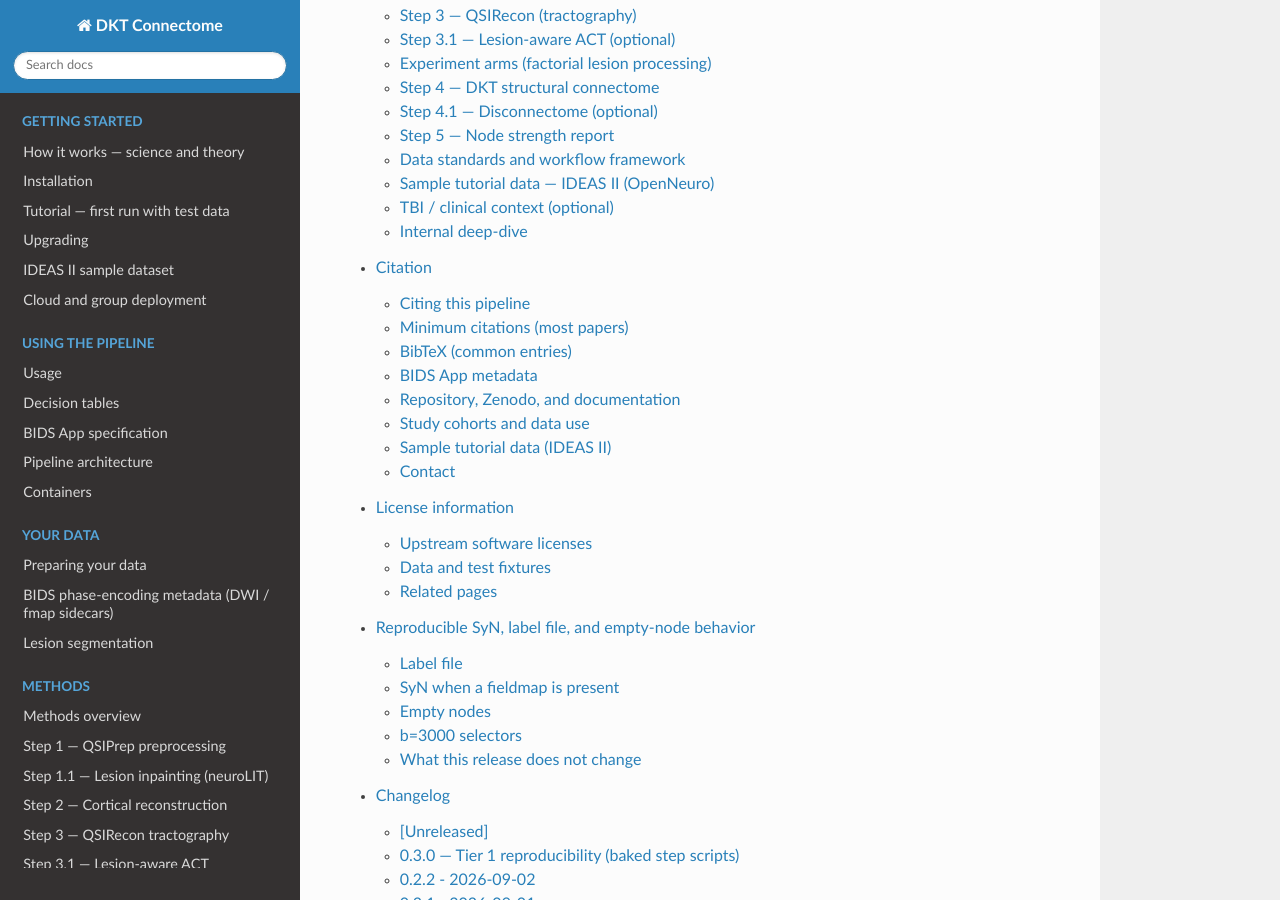
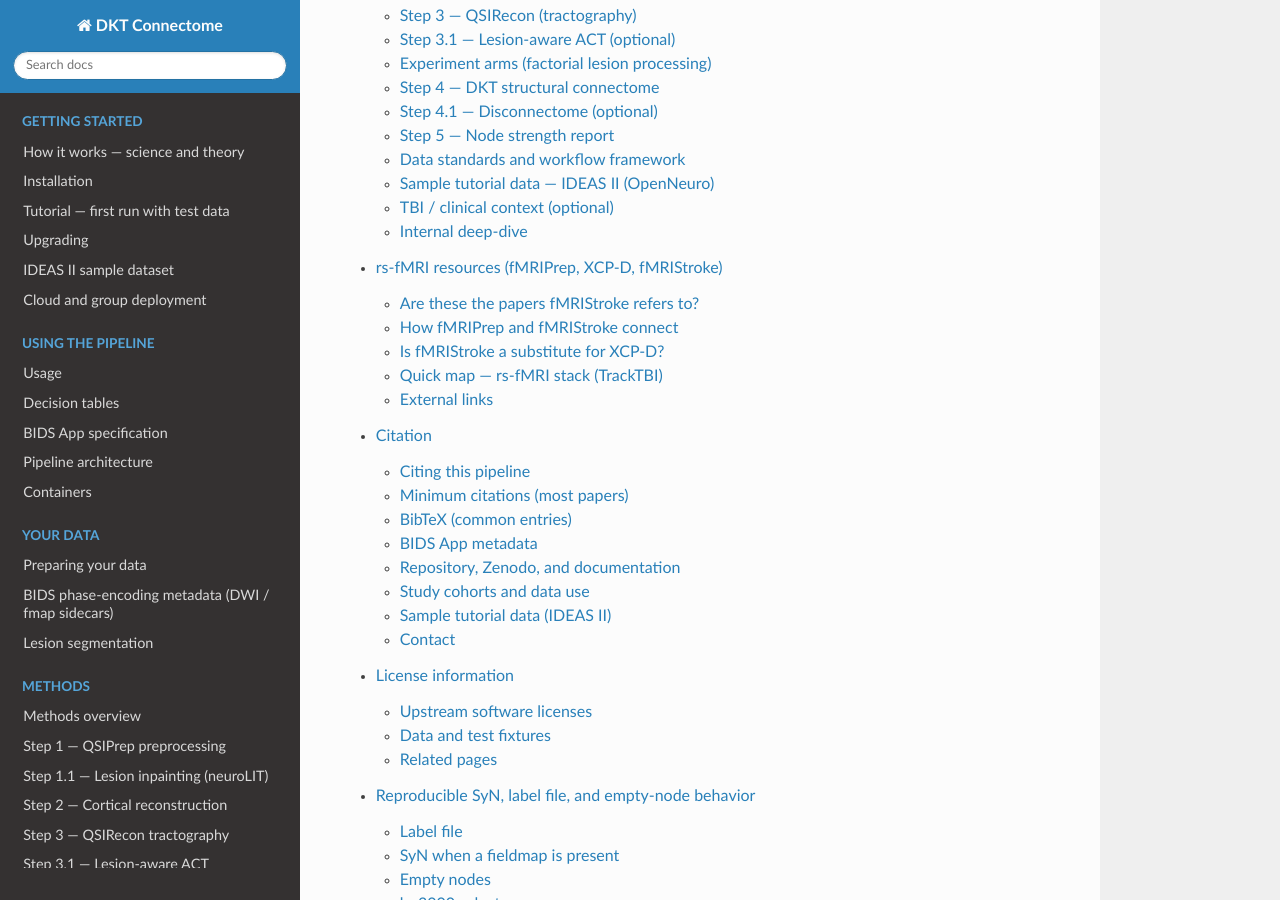
Before and after one commit to phindagijimana/dkt_connectome, a Sphinx documentation site: the page built from dwi_pipeline/docs/index.rst, in a window 1280 px wide and 900 px high, scrolled down 12356 px. Built offline with Sphinx 7.4.7 and the Read the Docs theme 3.1.0, drawn with Linux system fonts in a browser that asks for light colours; part of the change alters nothing that is shown.

Commit message:
Document rs-fMRI pipeline steps and link to fMRI_pipeline/fmri_pipeline.md.
Co-authored-by: Cursor <cursoragent@cursor.com>

````diff
--- a/dwi_pipeline/docs/home.md
+++ b/dwi_pipeline/docs/home.md
@@ -28,7 +28,7 @@ Use **Linux + Apptainer** on a workstation or HPC (FreeSurfer license required).
 | **Pipeline stages** | [Pipeline steps](pipeline_steps.md) · [Architecture](architecture.md) |
 | **Prepare BIDS** | [Preparing your data](preparing_data.md) |
 | **Upgrade** | [Upgrading](upgrading.md) |
-| **Methods & citations** | [Methods](methods/index.md) · [References](references.md) |
+| **Methods & citations** | [Methods](methods/index.md) · [References](references.md) · [rs-fMRI resources](resources.md) |
 | **Problems** | [FAQ](faq.md) · [Troubleshooting](troubleshooting.md) |
 
 ```{note} Upstream tools
--- a/dwi_pipeline/docs/index.rst
+++ b/dwi_pipeline/docs/index.rst
@@ -74,6 +74,7 @@ Contents
    troubleshooting
    comparisons
    references
+   resources
    citation
    license
    repro_sdc_lut
--- a/dwi_pipeline/docs/references.md
+++ b/dwi_pipeline/docs/references.md
@@ -19,6 +19,7 @@ Layout follows the [QSIPrep citing guide](https://qsiprep.readthedocs.io/en/0.22
 | **4.1** | Disconnectome | Griffis et al. 2019; Kuceyeski et al. 2013 |
 | **5** | Node strength / report | Rubinov & Sporns 2010; Piper et al. 2026 |
 | **All** | BIDS layout & BIDS App | Gorgolewski et al. 2016; Gorgolewski et al. 2017 |
+| **rs-fMRI (optional)** | fMRIPrep → XCP-D; optional fMRIStroke | See [rs-fMRI resources](resources.md) (Yourganov 2017; Siegel 2016/2017; Schaefer 2018; fMRIStroke JOSS 2024) |
 
 ---
 
--- /dev/null
+++ b/dwi_pipeline/docs/resources.md
@@ -0,0 +1,92 @@
+# rs-fMRI resources (fMRIPrep, XCP-D, fMRIStroke)
+
+Optional **resting-state fMRI** path for TrackTBI / Paper 2 lives in the repository’s **`fMRI_pipeline/`** tree (local pilot scripts; not part of the DKT Connectome Snakemake app). This page ties **literature**, **tool roles**, and **official fMRIStroke documentation** to how we run cohorts.
+
+For structural (DWI) citations, see [References by step](references.md). For **each fMRI stage, scripts, containers, and outputs**, see [`fMRI_pipeline/fmri_pipeline.md`](../../fMRI_pipeline/fmri_pipeline.md). Science and arms A–D: `fMRI_pipeline/FC.md`; fMRIStroke ops: `fMRI_pipeline/configs/fmristroke.md`.
+
+---
+
+## Are these the papers fMRIStroke refers to?
+
+**Yes.** The citations at the bottom of [fMRIStroke — Outputs](https://fmristroke.readthedocs.io/en/latest/outputs.html) are the methodological sources fMRIStroke builds on. They appear in the tool docs as `[Yourganov2017]`, `[Siegel2016]`, `[Siegel2017]`, and `[Scheafer2018]` (Schaefer atlas spelling in the upstream docs).
+
+| Tag | Role in fMRIStroke | Reference |
+|-----|-------------------|-----------|
+| **Yourganov2017** | Lesion-aware denoising: WM/CSF + **ICA components overlapping the lesion ROI** (`ICLesionGS`, `SimpleLesionGS`); core stroke rs-fMRI artifact removal | Yourganov G, Fridriksson J, Stark B, Rorden C. Removal of artifacts from resting-state fMRI data in stroke. *Neuroimage Clin* 2017. [10.1016/j.nicl.2017.10.027](https://doi.org/10.1016/j.nicl.2017.10.027) |
+| **Siegel2016** | **Hemodynamic lag** after stroke distorts FC; motivates lag maps in fMRIStroke QC | Siegel JS, Snyder AZ, Ramsey L, Shulman GL, Corbetta M. The effects of hemodynamic lag on functional connectivity and behavior after stroke. *J Cereb Blood Flow Metab* 2016. [10.1177/0271678X15614846](https://doi.org/10.1177/0271678X15614846) |
+| **Siegel2017** | Practical guidance on **measuring FC in stroke** (lag, exclusions); supports interpreting lag reports | Siegel JS, Shulman GL, Corbetta M. Measuring functional connectivity in stroke: Approaches and considerations. *J Cereb Blood Flow Metab* 2017. [10.1177/0271678X17709198](https://doi.org/10.1177/0271678X17709198) |
+| **Schaefer2018** | Default **atlas for fMRIStroke connectivity matrices** (400 ROIs / Yeo networks); not the DKT graph used for SC–FC coupling in our pipeline | Schaefer A, Kong R, Gordon EM, Laumann TO, Zuo XN, Holmes AJ, Eickhoff SB, Yeo BTT. Local-global parcellation of the human cerebral cortex from intrinsic functional connectivity MRI. *Cerebral Cortex* 2018. [10.1093/cercor/bhx179](https://doi.org/10.1093/cercor/bhx179) |
+
+**Implementation paper (tool itself):** Lamouroux A, Lioi G, Coloigner J, Maurel P, Farrugia N. fMRIStroke: A preprocessing pipeline for fMRI Data from Stroke patients. *JOSS* 2024. [10.21105/joss.06636](https://doi.org/10.21105/joss.06636) · [GitHub alixlam/fmristroke](https://github.com/alixlam/fmristroke)
+
+---
+
+## How fMRIPrep and fMRIStroke connect
+
+fMRIStroke is a **BIDS App that runs after fMRIPrep**. It does **not** read FreeSurfer `SUBJECTS_DIR` directly; it indexes **precomputed fMRIPrep derivatives** under `--fmriprep_dir`.
+
+```text
+BIDS (T1w, task-rest BOLD, optional *_label-lesion_roi.nii.gz)
+        │
+        ▼
+   fMRIPrep  ──►  $OUT_ROOT/fmriprep/   (motion, SDC, BOLD→T1w, confounds, surfaces/fsLR if FS available)
+        │
+        ├──►  XCP-D (our primary FC stream; see below)
+        │
+        └──►  fMRIStroke  ──►  $OUT_ROOT/fmristroke/
+              • Lesion on coregistration plots
+              • Extra confounds (lesion signal, WM/CSF+lesion, ICA–lesion)
+              • Lag / correlation maps (Siegel lineage)
+              • Multiple denoised BOLD pipelines (Yourganov-style JSON strategies)
+              • Optional Schaefer connectivity `.npy` (not DKT)
+```
+
+**Inputs fMRIStroke expects (official):**
+
+- **BIDS root:** T1w, rs-fMRI, binary lesion mask with `_roi` suffix in `anat/` (see [Usage Notes](https://fmristroke.readthedocs.io/en/latest/usage.html)); `.bidsignore` entry for `*_roi.nii.gz` if needed.
+- **`--fmriprep_dir`:** fMRIPrep derivative tree (T1w-space preproc BOLD, brain masks, confounds TSV, and FreeSurfer-derived segmentations in the layout its grabber expects).
+
+**Outputs (summary):** See [Outputs of fMRIStroke](https://fmristroke.readthedocs.io/en/latest/outputs.html) — HTML QC (coregistration with ROI, hemodynamic lag maps), extended `desc-confounds_timeseries`, `pipeline-*_desc-denoised_bold`, and optional atlas connectivity matrices.
+
+**Version note (TrackTBI pilot):** fMRIStroke **1.0.0** documents compatibility with fMRIPrep derivatives from versions **prior to 24.0.0**; our pilot uses **fMRIPrep 24.1.1**. **`run_fmristroke.sh`** runs **`stage_fmristroke_fmriprep_anat.sh`** first to write `desc-aseg` / `desc-aparcaseg` dseg NIfTIs from `FS_SUBJECTS_DIR` onto the `desc-preproc_T1w` grid (see `fMRI_pipeline/configs/fmristroke.md`).
+
+---
+
+## Is fMRIStroke a substitute for XCP-D?
+
+**No — not in our prespecified pipeline.**
+
+| | **XCP-D** (Stage 2) | **fMRIStroke** (optional Stage 1b) |
+|---|---------------------|--------------------------------------|
+| **Runs on** | fMRIPrep derivatives only | BIDS + fMRIPrep derivatives |
+| **Primary goal** | Standard post-fMRIPrep denoising + **LINC/fsLR** atlas FC (Gordon, HCP, 4S, …) | **Stroke-specific** QC, confounds, ICA–lesion denoising, **lag maps** |
+| **Lesion logic** | None (generic 36P-style path in our `run_xcpd.sh`) | Lesion signal, WM/CSF+lesion, ICLesionGS ([Yourganov2017](https://doi.org/10.1016/j.nicl.2017.10.027)) |
+| **DKT aligned with SC** | Via our **Stage 3–4** (`postprocess_dkt.py` + `apply_lesion_fc_mask.py`) on XCP-D (or fMRIPrep fallback BOLD in LINC mode) | Optional **Stages 3b–4b** on fMRIStroke denoised BOLD, same DKT + lesion censoring |
+| **Default atlas FC inside tool** | Gordon / HCP / 4S / Glasser (XCP-D 0.10.6) | Schaefer400 by default ([Schaefer2018](https://doi.org/10.1093/cercor/bhx179)) |
+
+**Recommended use here:** Treat **XCP-D + DKT stages 3–4** as the **primary empirical FC stream** for Paper 2 (fsLR/LINC + SC-aligned DKT graph). Run **fMRIStroke in parallel** on the **same fMRIPrep run** for **sensitivity analysis, lag QC, and lesion-aware denoising**—then pick **one primary FC definition** in the analysis plan. fMRIStroke does **not** replace the DWI disconnectome or XCP-D’s role as the standard LINC postprocessor.
+
+Official fMRIStroke wording: it **uses fMRIPrep outputs** and adds stroke-specific steps; it is **not** documented as a replacement for general-purpose postprocessors such as XCP-D.
+
+---
+
+## Quick map — rs-fMRI stack (TrackTBI)
+
+| Stage | Tool | Primary references / docs |
+|-------|------|---------------------------|
+| 1 | fMRIPrep 24.1.1 | Esteban et al. 2019/2020 · [fMRIPrep outputs](https://fmriprep.org/en/stable/outputs.html) |
+| 2 | XCP-D 0.10.6 | Mehta et al. 2024 (XCP-D) · PennLINC/XCP-D |
+| 1b (optional) | fMRIStroke 1.0.0 | JOSS 2024 · [Usage](https://fmristroke.readthedocs.io/en/latest/usage.html) · [Outputs](https://fmristroke.readthedocs.io/en/latest/outputs.html) |
+| 3–4 | `postprocess_dkt.py`, `apply_lesion_fc_mask.py` | DKT / SC alignment · Griffis-style parcel censoring (see `fMRI_pipeline/FC.md`) |
+| 5 | `stage_fc_characterization_arms.py` (`--stream xcp_d`) | Arm B empirical FC disconnection (DKT-78) |
+| 3b–4b (optional) | Same DKT scripts on fMRIStroke BOLD | Yourganov / ICLesionGS stream |
+| 5b (optional) | `stage_fc_characterization_arms.py` (`--stream fmristroke`) | Arm B on fMRIStroke stream |
+
+---
+
+## External links
+
+- [fMRIStroke documentation](https://fmristroke.readthedocs.io/en/latest/)
+- [fMRIStroke — Outputs (confounds, denoising, connectivity)](https://fmristroke.readthedocs.io/en/latest/outputs.html)
+- [fMRIPrep](https://fmriprep.org/)
+- [XCP-D](https://github.com/PennLINC/xcp_d)
````
